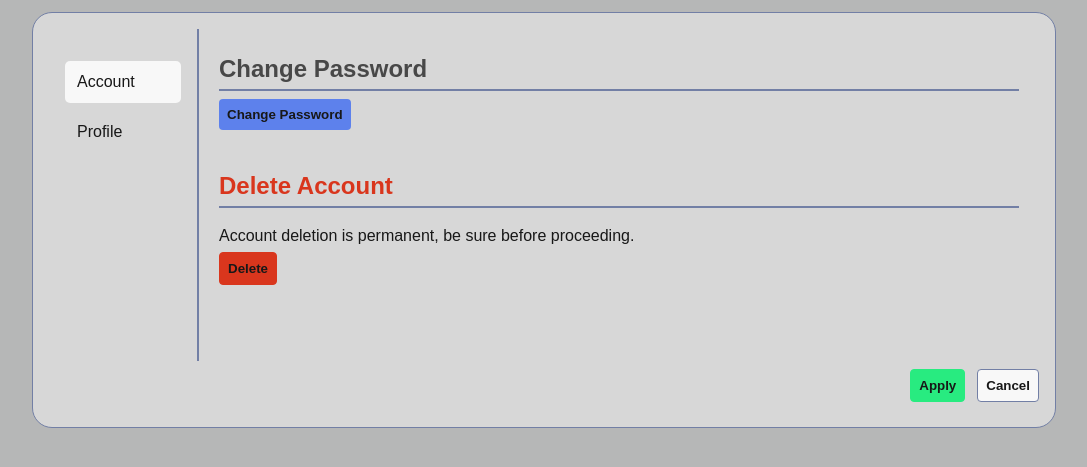
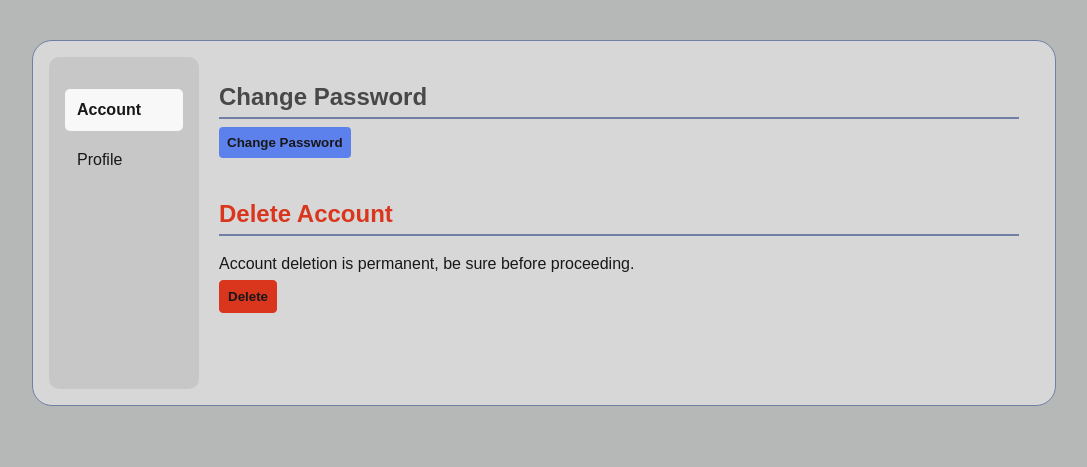
Before and after one commit to Seth-Browning/CSC321-Final, a Django app: page /accounts/settings/ in a window 1280 px wide. Shown: the part 74-541 px from the top of the page, without its empty margins (96-1183 px from the left). Run offline with Django 5.2, Linux system fonts and the light colour scheme; the visitor is signed in with stand-in values (Sample User, id 1); data comes from the database, SQL or seed files in the repository.

Commit message:
Changes the settings styling

```diff
--- a/app/accounts/static/accounts/css/settings.css
+++ b/app/accounts/static/accounts/css/settings.css
@@ -1,14 +1,14 @@
 #settings-card {
     width: 80%;
-    margin: var(--spacing-s) auto;
+    margin: var(--spacing-xxl) auto;
     background: var(--bg);
     border: var(--border);
     border-radius: 20px;
     padding: var(--spacing-m);
     display: grid;
     grid-template-columns: 150px 5fr;
-    grid-template-rows: auto 50px;
-    grid-template-areas: "sidebar settings" "footer footer"
+    grid-template-rows: auto;
+    grid-template-areas: "sidebar settings"
 }
 
 hr {
@@ -17,8 +17,8 @@ hr {
 
 #setting-select {
     grid-area: sidebar;
-    border-right: var(--border);
-    border-right-width: 2px;
+    background: var(--bg-m-dark);
+    border-radius: 10px;
     color: var(--text);
 }
 
@@ -41,6 +41,10 @@ hr {
     background: var(--bg-light);
 }
 
+#setting-select .active {
+    font-weight: bold;
+}
+
 #main-settings {
     grid-area: settings;
     padding: var(--spacing-l);
@@ -58,15 +62,6 @@ hr {
     color: var(--text);
     line-height: 0;
     margin-top: var(--spacing-xl);
-}
-
-#setting-options {
-    grid-area: footer;
-    display: flex;
-    flex-direction: row;
-    gap: var(--spacing-s);
-    align-items: center;
-    justify-content: flex-end;
 }
 
 .text-editor {
--- a/app/accounts/templates/accounts/settings.html
+++ b/app/accounts/templates/accounts/settings.html
@@ -79,11 +79,6 @@
                 </div>
             </div>
         </section>
-
-        <div id="setting-options">
-            <button class="success-button">Apply</button>
-            <button class="neutral-button">Cancel</button>
-        </div>
     </div>
 
 </body>
```
